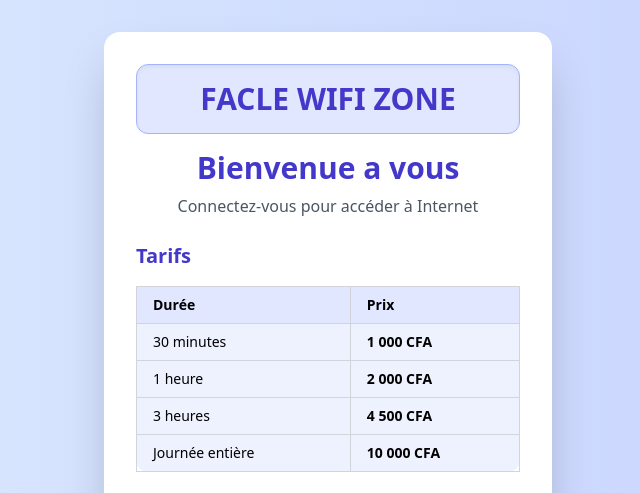
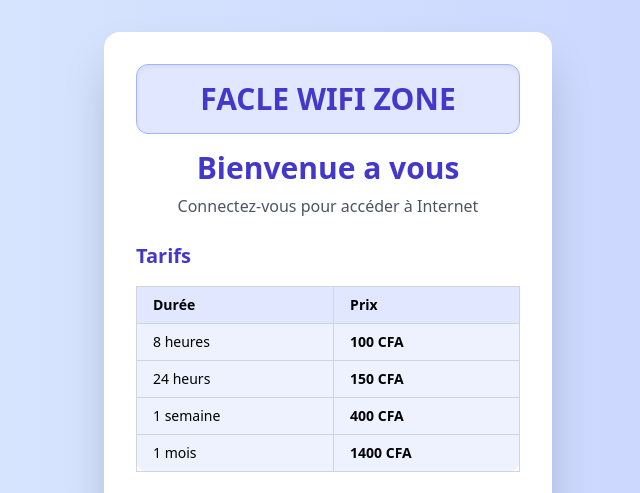
Before and after one commit to juniorcyber507/MikroTik, a plain HTML site: page index.html in a window 1280 px wide. Shown: the top 493 px of the page, without its empty margins (312-952 px from the left). Drawn offline with nearby package versions, Linux system fonts and the light colour scheme.

Commit message:
Update index.html

```diff
--- a/index.html
+++ b/index.html
@@ -29,20 +29,20 @@
         </thead>
         <tbody>
           <tr class="even:bg-white odd:bg-indigo-50">
-            <td class="border border-gray-300 px-2 sm:px-4 py-2">30 minutes</td>
-            <td class="border border-gray-300 px-2 sm:px-4 py-2 font-semibold">1 000 CFA</td>
+            <td class="border border-gray-300 px-2 sm:px-4 py-2">8 heures</td>
+            <td class="border border-gray-300 px-2 sm:px-4 py-2 font-semibold">100 CFA</td>
           </tr>
           <tr class="bg-transparent">
-            <td class="border border-gray-300 px-2 sm:px-4 py-2">1 heure</td>
-            <td class="border border-gray-300 px-2 sm:px-4 py-2 font-semibold">2 000 CFA</td>
+            <td class="border border-gray-300 px-2 sm:px-4 py-2">24 heurs</td>
+            <td class="border border-gray-300 px-2 sm:px-4 py-2 font-semibold">150 CFA</td>
           </tr>
           <tr class="even:bg-white odd:bg-indigo-50">
-            <td class="border border-gray-300 px-2 sm:px-4 py-2">3 heures</td>
-            <td class="border border-gray-300 px-2 sm:px-4 py-2 font-semibold">4 500 CFA</td>
+            <td class="border border-gray-300 px-2 sm:px-4 py-2">1 semaine</td>
+            <td class="border border-gray-300 px-2 sm:px-4 py-2 font-semibold">400 CFA</td>
           </tr>
           <tr class="bg-transparent">
-            <td class="border border-gray-300 px-2 sm:px-4 py-2">Journée entière</td>
-            <td class="border border-gray-300 px-2 sm:px-4 py-2 font-semibold">10 000 CFA</td>
+            <td class="border border-gray-300 px-2 sm:px-4 py-2">1 mois</td>
+            <td class="border border-gray-300 px-2 sm:px-4 py-2 font-semibold">1400 CFA</td>
           </tr>
         </tbody>
       </table>
```
